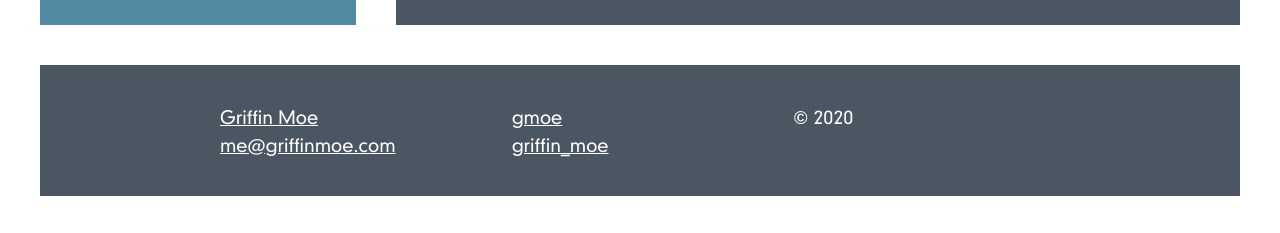
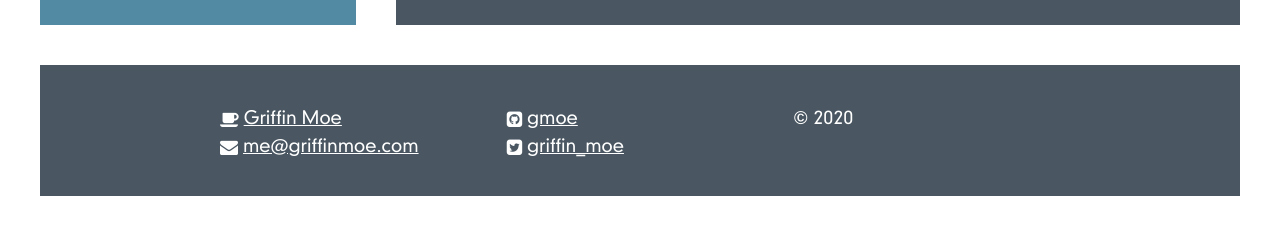
Before and after one commit to gmoe/gmoe.github.io, a Jekyll site: the page built from index.html, in a window 1280 px wide. Shown: the part 1919-2152 px from the top of the page. Built offline with Jekyll 4.4.1, drawn with Linux system fonts in a browser that asks for light colours.

Commit message:
Use new icons in footer

```diff
--- a/_includes/footer.html
+++ b/_includes/footer.html
@@ -1,16 +1,22 @@
 <footer>
   <section>
-    <a href="/">Griffin Moe</a>
-    <a href="mailto:{{ site.email }}">{{ site.email }}</a>
+    <a href="/">
+      <span class="icon coffee"></span>
+      <span>Griffin Moe</span>
+    </a>
+    <a href="mailto:{{ site.email }}">
+      <span class="icon email"></span>
+      <span>{{ site.email }}</span>
+    </a>
   </section>
   <section>
     <a href="https://github.com/{{ site.github_username }}">
-      <span class="fa fa-github"> </span>
+      <span class="icon github"></span>
       <span class="username">{{ site.github_username }}</span>
     </a>
 
     <a href="https://twitter.com/{{ site.twitter_username }}">
-      <span class="fa fa-twitter"> </span>
+      <span class="icon twitter"></span>
       <span class="username">{{ site.twitter_username }}</span>
     </a>
   </section>
--- a/_sass/_footer.scss
+++ b/_sass/_footer.scss
@@ -17,8 +17,11 @@ footer {
       grid-auto-flow: column;
       grid-auto-columns: max-content;
       grid-gap: 5px;
-      align-items: center;
+      align-items: end;
       color: white;
+      text-decoration: none;
+
+      span:nth-child(2) { text-decoration: underline; }
     }
   }
 }
```
